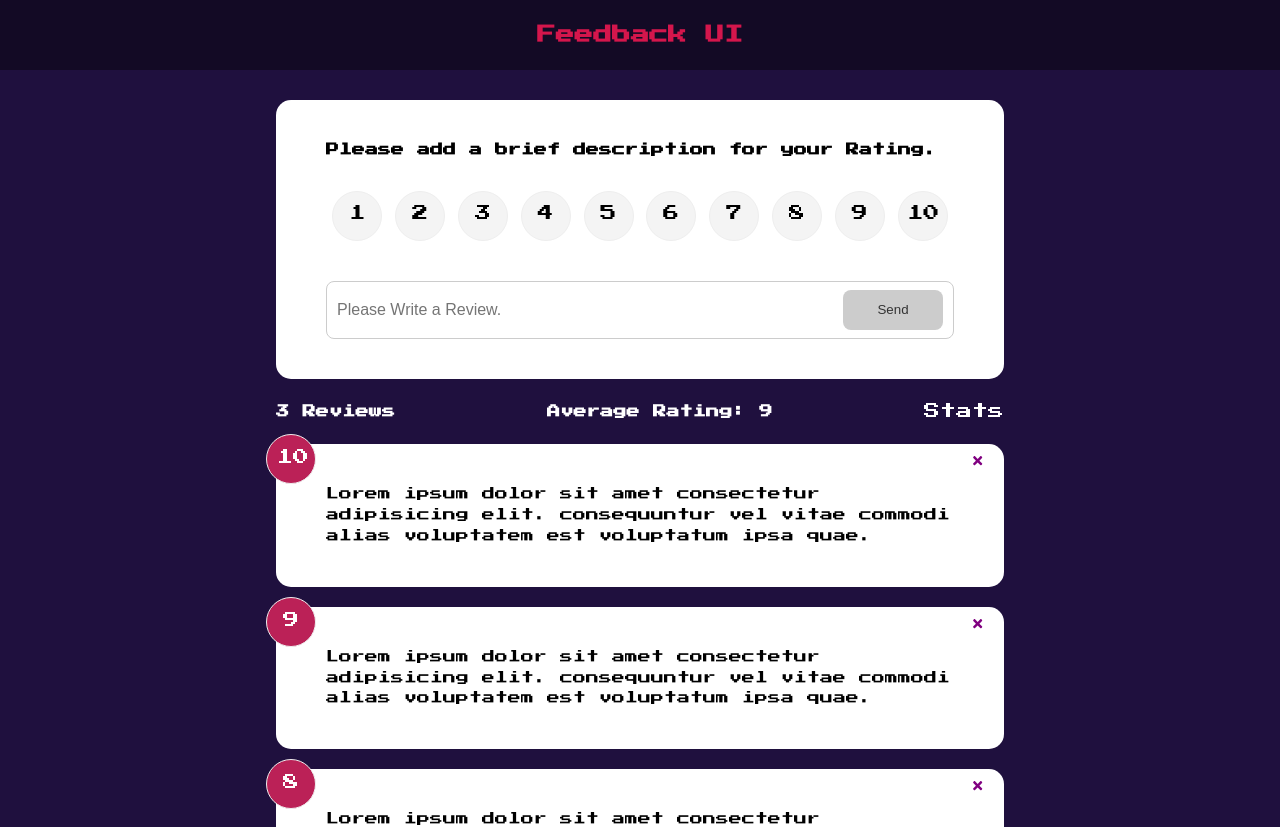
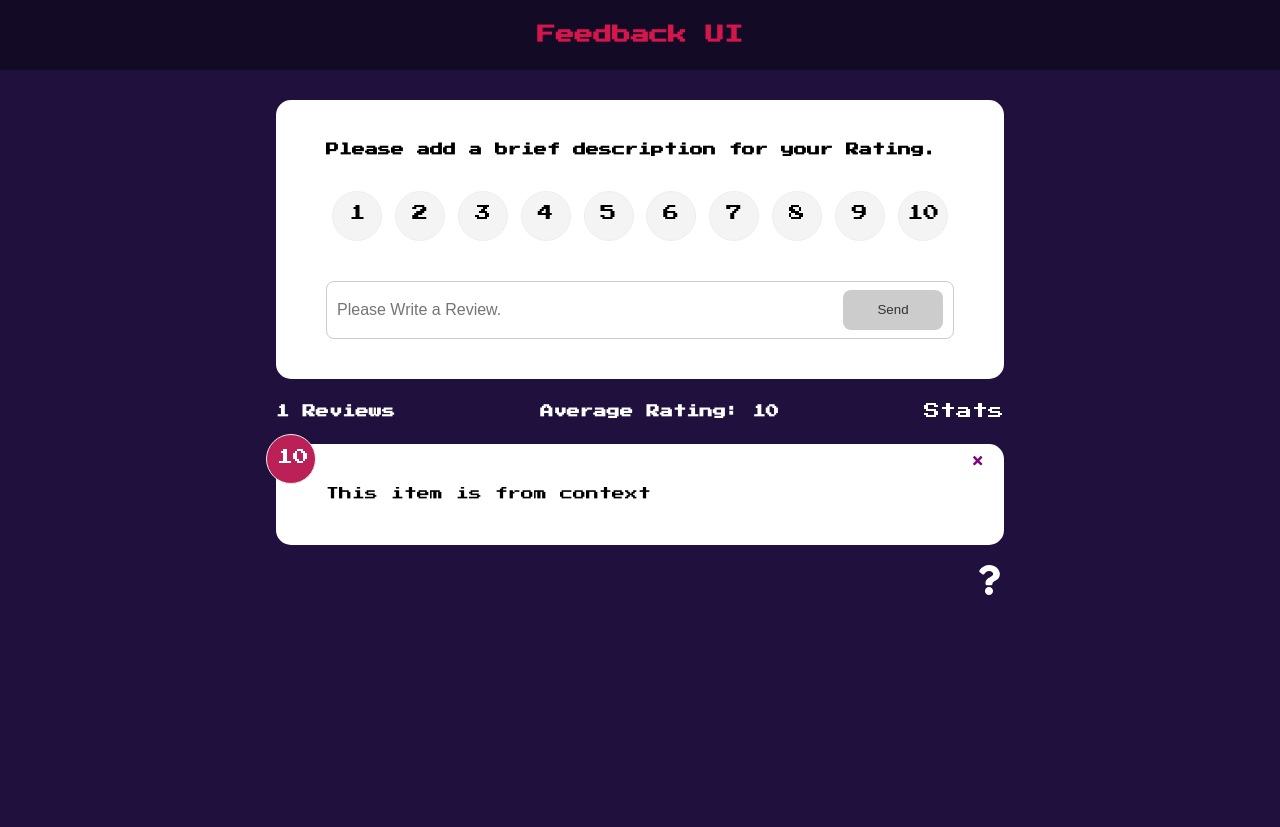
Before and after one commit to ericsecution/better-rater, a React (Create React App) app in the folder better-rater/: page / in a window 1280 px wide. Shown: the top 827 px of the page. After the commit the page ends 800 px from the top, so only its background shows below. Built offline with nearby package versions, Linux system fonts and the light colour scheme.

Commit message:
Updated FeedbackLists and Stats components via FeedbackContext thru App.js -- still more to go.

```diff
--- a/better-rater/src/App.js
+++ b/better-rater/src/App.js
@@ -22,12 +22,6 @@ function App() {
 
     }
 
-    const deleteFeedback = (id) => {
-        if (window.confirm('Are you sure that you want to delete? (Ok / Cancel)')){
-       setFeedback(feedback.filter((item) => item.id !== id ))
-        }
-    }
-
 
     return (
         <FeedbackProvider>
@@ -40,9 +34,8 @@ function App() {
                 element={
                 <>
                 <FeedbackForm handleAdd={addFeedback} />
-                <FeedbackStats feedback={feedback} />
-                <FeedbackList feedback={feedback}
-                handleDelete={deleteFeedback} />
+                <FeedbackStats />
+                <FeedbackList />
                 </>
                 }
             ></Route>
--- a/better-rater/src/components/FeedbackList.jsx
+++ b/better-rater/src/components/FeedbackList.jsx
@@ -1,8 +1,11 @@
 import {motion, AnimatePresence} from 'framer-motion'
-import PropTypes from 'prop-types'
+import {useContext} from 'react'
 import FeedbackItem from "./FeedbackItem"
+import FeedbackContext from '../context/FeedbackContext'
 
-function FeedbackList({ feedback, handleDelete }) {
+function FeedbackList() {
+    const {feedback} = useContext(FeedbackContext)
+
     if(!feedback || feedback.length === 0) {
         return <p>No Feedback Yet.</p>
     }
@@ -20,7 +23,6 @@ function FeedbackList({ feedback, handleDelete }) {
                  <FeedbackItem
                     key={item.id}
                     item={item}
-                    handleDelete={handleDelete}
                  />
                 </motion.div>
             ))}
@@ -41,13 +43,5 @@ function FeedbackList({ feedback, handleDelete }) {
 //     )
 }
 
-FeedbackList.propTypes = {
-    feedback: PropTypes.arrayOf(
-        PropTypes.shape({
-            id: PropTypes.number.isRequired,
-            text: PropTypes.string.isRequired,
-            rating: PropTypes.number.isRequired,
-        })
-    ),
-}
+
 export default FeedbackList
--- a/better-rater/src/components/FeedbackStats.jsx
+++ b/better-rater/src/components/FeedbackStats.jsx
@@ -1,12 +1,18 @@
-import PropTypes from "prop-types";
+import {useContext} from 'react'
+import FeedbackContext from '../context/FeedbackContext'
 
 
-function FeedbackStats({ feedback }) {
-
+function FeedbackStats() {
+  const {feedback} = useContext(FeedbackContext)
     let average = feedback.reduce((acc, cur) => {
         return acc + cur.rating
     }, 0) / feedback.length
-
+    /*
+       Here I calculate the avg (above) for all feedback using the abbrev.
+       for the 'accumulator' (acc) and the 'currentValue' (cur) as per:
+    => https://developer.mozilla.org/en-US/docs/Web/JavaScript/Reference/Global_Objects/Array/reduce
+       and RegEx it to one decimal place (except '.0') below; ex: '8.5'
+    */
     average = average.toFixed(1).replace(/[.,]0$/, '')
 
 
@@ -19,7 +25,5 @@ function FeedbackStats({ feedback }) {
   )
 }
 
-FeedbackStats.propTypes = {
-    feedback: PropTypes.array.isRequired,
-}
+
 export default FeedbackStats
--- a/better-rater/src/context/FeedbackContext.js
+++ b/better-rater/src/context/FeedbackContext.js
@@ -10,10 +10,18 @@ export const FeedbackProvider = ({children}) => {
                 rating: 10
             }
         ])
+
+    const deleteFeedback = (id) => {
+        if (window.confirm('Are you sure that you want to delete? (Ok / Cancel)')){
+       setFeedback(feedback.filter((item) => item.id !== id ))
+        }
+    }
+
     return (
         <FeedbackContext.Provider
             value={{
                 feedback,
+                deleteFeedback,
             }}
             >
             {children}
```
